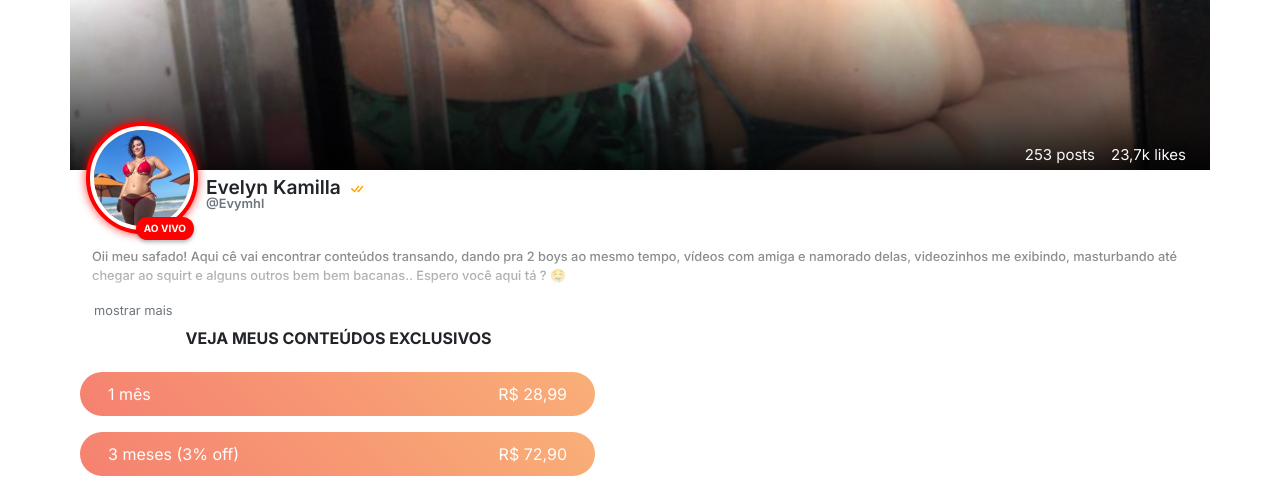
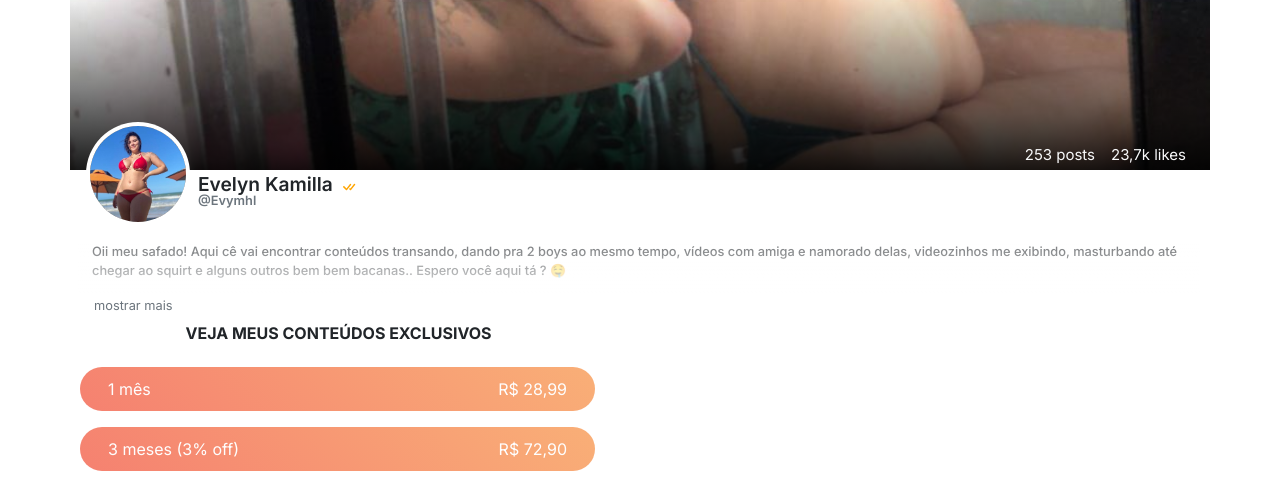
Before and after one commit to vitorrxw/privacy-evy, a plain HTML site: page site-privacy/index.html in a window 1280 px wide. Shown: the part 74-558 px from the top of the page. Drawn offline with Linux system fonts and the light colour scheme.

Commit message:
Add files via upload

```diff
--- a/site-privacy/index.html
+++ b/site-privacy/index.html
@@ -75,26 +75,22 @@
 		height: 100%;
 	}
 
-	.live-indicator {
+	/* .live-indicator {
   position: relative;
   display: inline-block;
   padding: 5px;
-		/* Space for border effect */
   border-radius: 50%;
   border: 4px solid red;
-		/* Borda vermelha */
   box-shadow: 0 0 10px rgba(255, 0, 0, 0.8);
-		/* Efeito de brilho */
 }
-
 .live-indicator .avatar {
   display: block;
-	}
+} */
 
-	.live-badge {
+
+	/* .live-badge {
   position: absolute;
   bottom: -10px;
-		/* Posiciona abaixo da imagem */
   right: 0;
   background-color: red;
   color: white;
@@ -104,8 +100,8 @@
   padding: 4px 8px;
   border-radius: 20px;
   box-shadow: 0 2px 4px rgba(0, 0, 0, 0.3);
-		/*Sombra para destaque */
-	}
+} */
+
 	</style>
 	<meta name="viewport" content="width=device-width, initial-scale=1.0, maximum-scale=1.0, user-scalable=no">
 	<meta http-equiv="x-ua-compatible" content="ie=edge">
@@ -258,10 +254,9 @@
 					<div class="user-img mt-n5 mr-1">
 						<div style="left:-4px;top:-4px;">
 							<div>
-								<figure class="d-inline-block bg-img-profile live-indicator">
+								<figure class="d-inline-block bg-img-profile">
 									<img class="avatar rounded-circle" src="perfil-v2.png" id="FotoPerfil" style="max-width:96px;min-height:96px;min-width:96px;">
 									<div class="border-profile"></div>
-									<span class="live-badge">AO VIVO</span>
 								</figure>
 							</div>
 						</div>
```
Lines whose indentation alone changed are shown as unchanged.
